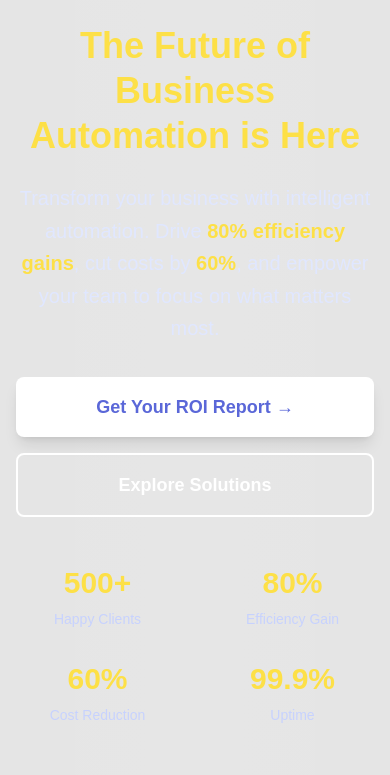
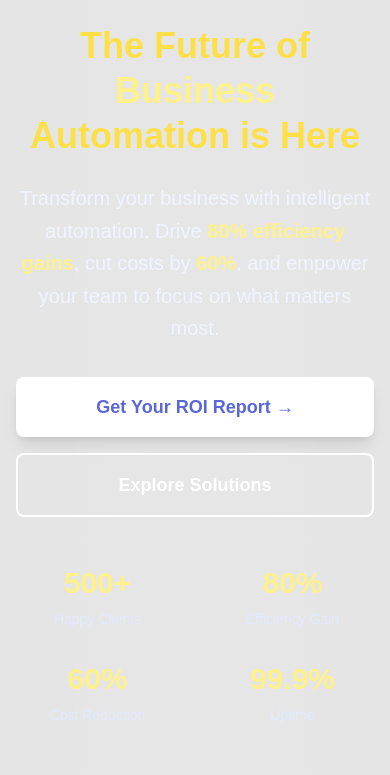
Before and after one commit to hzszxxx/AutoBusinessOS.com, a Next.js app: page / in a window 390 px wide. Shown: the part 221-996 px from the top of the page. Built offline with nearby package versions, Linux system fonts and the light colour scheme; no server answers.

Commit message:
feat: Update website content and styling
- Enhance about page content and layout
- Improve global CSS styles for better visual appeal
- Optimize user experience and design consistency
- Update responsive design elements

```diff
--- a/src/app/about/page.tsx
+++ b/src/app/about/page.tsx
@@ -76,7 +76,7 @@ export default function AboutPage() {
         <div className="max-w-7xl mx-auto px-4 sm:px-6 lg:px-8">
           <div className="text-center">
             <h1 className="text-4xl md:text-6xl font-bold mb-6" style={{color: 'white'}}>
-              About <span className="text-yellow-300" style={{color: '#fde047'}}>AutoBusinessOS</span>
+              About <span className="text-yellow-300" style={{color: '#fef08a'}}>AutoBusinessOS</span>
             </h1>
             <p className="text-xl md:text-2xl mb-8 max-w-4xl mx-auto" style={{color: 'white'}}>
               We're on a mission to revolutionize how businesses operate through intelligent automation.
--- a/src/app/globals.css
+++ b/src/app/globals.css
@@ -41,15 +41,15 @@ body {
 }
 
 .bg-gradient-to-br .text-yellow-300 {
-  color: #fde047 !important;
+  color: #fef08a !important; /* 统一使用更亮的黄色 */
 }
 
 .bg-gradient-to-br .text-primary-100 {
-  color: #e0e7ff !important;
+  color: #f0f4ff !important; /* 提高对比度 */
 }
 
 .bg-gradient-to-br .text-primary-200 {
-  color: #c7d2fe !important;
+  color: #e0eaff !important; /* 统一浅蓝色调 */
 }
 
 /* 强制Hero区域的所有文字为白色 */
@@ -107,15 +107,15 @@ section[class*="bg-gradient-to-br"] * {
 }
 
 .bg-gradient-to-br .text-yellow-300 {
-  color: #fde047 !important;
+  color: #fef08a !important; /* 统一使用更亮的黄色 */
 }
 
 .bg-gradient-to-br .text-primary-100 {
-  color: #e0e7ff !important;
+  color: #f0f4ff !important; /* 提高对比度 */
 }
 
 .bg-gradient-to-br .text-primary-200 {
-  color: #c7d2fe !important;
+  color: #e0eaff !important; /* 统一浅蓝色调 */
 }
 
 /* 防止透明文字 */
@@ -123,7 +123,7 @@ section[class*="bg-gradient-to-br"] * {
   color: #fde047 !important;
 }
 
-/* 所有gradient背景的通用修复 */
+/* 所有gradient背景的通用修复 - 优化对比度 */
 [class*="bg-gradient-to-r"] {
   color: white;
 }
@@ -146,15 +146,15 @@ section[class*="bg-gradient-to-br"] * {
 }
 
 [class*="bg-gradient-to-r"] .text-yellow-300 {
-  color: #fde047 !important;
+  color: #fef08a !important; /* 使用更亮的黄色以提高对比度 */
 }
 
 [class*="bg-gradient-to-r"] .text-primary-100 {
-  color: #e0e7ff !important;
+  color: #f0f4ff !important; /* 更亮的浅色，提高可读性 */
 }
 
 [class*="bg-gradient-to-r"] .text-primary-200 {
-  color: #c7d2fe !important;
+  color: #e0eaff !important; /* 优化后的浅蓝色 */
 }
 
 /* 确保按钮可见性 */
```
